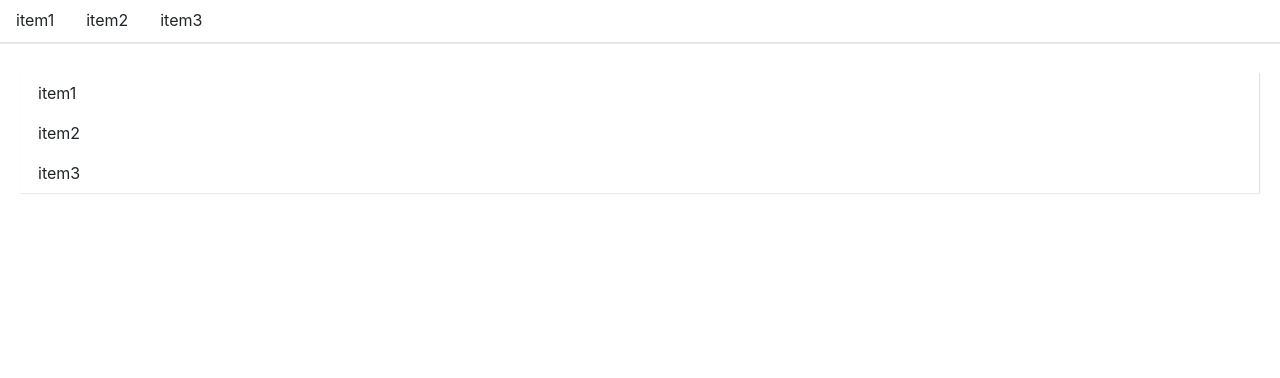
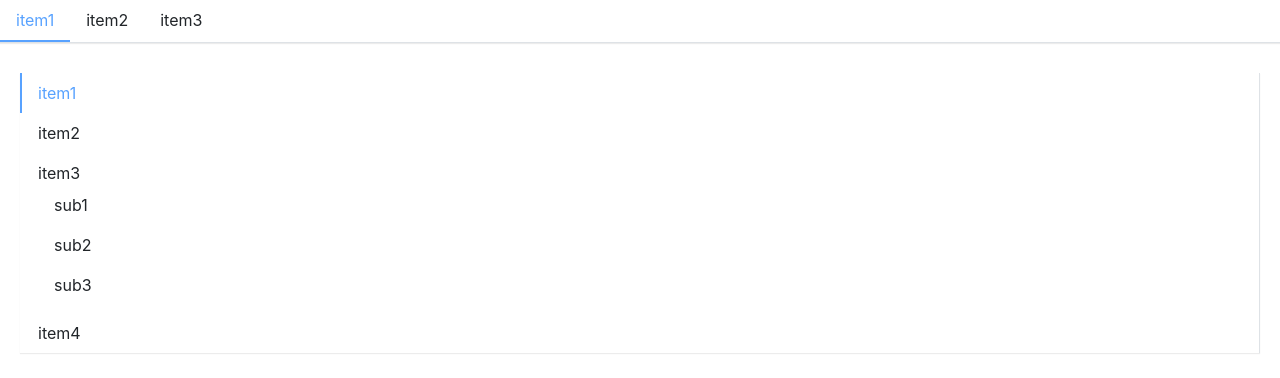
Before and after one commit to salier1/elephant-design, a React (Create React App) app: page / in a window 1280 px wide. Shown: the top 378 px of the page. Built offline with nearby package versions, Linux system fonts and the light colour scheme.

Commit message:
5.8 1welldonemenu!

```diff
--- a/package.json
+++ b/package.json
@@ -3,6 +3,7 @@
   "version": "0.1.0",
   "private": true,
   "dependencies": {
+    "@babel/plugin-proposal-private-property-in-object": "^7.21.11",
     "@testing-library/jest-dom": "^5.17.0",
     "@testing-library/react": "^15.0.6",
     "@testing-library/user-event": "^13.5.0",
--- a/src/App.tsx
+++ b/src/App.tsx
@@ -3,7 +3,7 @@ import { Menu, Menuitem } from "./components/Menu";
 import { selectCallback } from "./components/Menu/Menu";
 import { SubMenu } from "./components/Menu/submenu";
 function App() {
-  const handy: selectCallback = (index: number) => {
+  const handy: selectCallback = (index: string) => {
     console.log(index);
   };
 
@@ -18,7 +18,7 @@ function App() {
           <Menuitem>sub3</Menuitem>
         </SubMenu>
       </Menu>
-      <Menu onSelect={handy} mode="vertical">
+      <Menu onSelect={handy} mode="vertical" defaultOpenSub={["2"]}>
         <Menuitem>item1</Menuitem>
         <Menuitem>item2</Menuitem>
         <SubMenu title="item3">
@@ -26,6 +26,11 @@ function App() {
           <Menuitem>sub2</Menuitem>
           <Menuitem>sub3</Menuitem>
         </SubMenu>
+        <SubMenu title="item4">
+          <Menuitem>sub4</Menuitem>
+          <Menuitem>sub5</Menuitem>
+          <Menuitem>sub6</Menuitem>
+        </SubMenu>
       </Menu>
     </div>
   );
--- a/src/components/Menu/Menu.tsx
+++ b/src/components/Menu/Menu.tsx
@@ -1,55 +1,84 @@
 import React, { cloneElement, createContext, useState } from "react";
 import classNames from "classnames";
 import { MenuItemProps } from "./Menuitem";
+import { SubMenuProps } from "./submenu";
 type menuMode = "horizontal" | "vertical";
-export type selectCallback = (selsectedIndex: number) => void;
+export type selectCallback = (selsectedIndex: string) => void;
 export interface MenuProps {
-  defaultIndex?: number;
+  defaultIndex?: string;
   className?: string;
   mode?: menuMode;
   style?: React.CSSProperties;
   onSelect?: selectCallback;
   children?: React.ReactNode;
+  defaultOpenSub?: string[];
 }
 interface IMenuContext {
-  index?: number;
+  index?: string;
   onSelect?: selectCallback;
   mode?: menuMode;
+  defaultOpenSub?: string[];
 }
 
 export const MenuContext = createContext<IMenuContext>({});
 const Menu: React.FC<MenuProps> = (props) => {
-  const { defaultIndex, className, mode = "horizontal", style, onSelect, children, ...restProps } = props;
+  const {
+    defaultIndex = "0",
+    className,
+    mode = "horizontal",
+    style,
+    onSelect,
+    children,
+    defaultOpenSub = [],
+    ...restProps
+  } = props;
   const classes = classNames("menu", className, {
     "menu-vertical": mode === "vertical",
     "menu-horizontal": mode === "horizontal",
   });
   const [curIndex, setCurIndex] = useState(defaultIndex);
-  const clickHandle = (index: number) => {
+  const clickHandle = (index: string) => {
     setCurIndex(index);
     if (onSelect) onSelect(index);
   };
   const passedContext: IMenuContext = {
     index: curIndex,
     onSelect: clickHandle,
-    mode:mode,
+    mode,
+    defaultOpenSub,
   };
   const renderChildren = () => {
     return React.Children.map(children, (child, index) => {
-      const childElement = child as React.FunctionComponentElement<MenuItemProps>;
+      const childElement = child as React.FunctionComponentElement<
+        MenuItemProps | SubMenuProps
+      >;
       const { displayName } = childElement.type;
-      if (displayName === "MenuItem" || displayName === "Submenu") {
+      if (displayName === "MenuItem") {
         return cloneElement(childElement, {
-          index,
+          index: index.toString(),
+        });
+      } else if (displayName === "Submenu") {
+        return cloneElement(childElement, {
+          index: index.toString(),
+          defaultOpen: defaultOpenSub.includes(index.toString()),
         });
       } else {
-        console.error("Waring:Menu has a child which is not a MenuItem component");
+        console.error(
+          "Waring:Menu has a child which is not a MenuItem component"
+        );
       }
     });
   };
   return (
-    <ul className={classes} style={style} {...restProps} data-testid="test-menu">
-      <MenuContext.Provider value={passedContext}>{renderChildren()}</MenuContext.Provider>
+    <ul
+      className={classes}
+      style={style}
+      {...restProps}
+      data-testid="test-menu"
+    >
+      <MenuContext.Provider value={passedContext}>
+        {renderChildren()}
+      </MenuContext.Provider>
     </ul>
   );
 };
--- a/src/components/Menu/Menuitem.tsx
+++ b/src/components/Menu/Menuitem.tsx
@@ -2,7 +2,7 @@ import React, { FC, useContext, ReactNode } from "react";
 import classNames from "classnames";
 import { MenuContext } from "./Menu";
 export interface MenuItemProps {
-  index?: number;
+  index?: string;
   /**选项是否被禁用 */
   disabled?: boolean;
   /**选项扩展的 className */
@@ -20,7 +20,8 @@ export const MenuItem: FC<MenuItemProps> = (props) => {
     "is-active": context.index === index,
   });
   const handleClick = () => {
-    if (context.onSelect && !disabled && typeof index === "number") context.onSelect(index);
+    if (context.onSelect && !disabled && typeof index === "string")
+      context.onSelect(index);
   };
   return (
     <li className={classes} style={style} onClick={handleClick}>
--- a/src/components/Menu/submenu.tsx
+++ b/src/components/Menu/submenu.tsx
@@ -1,4 +1,10 @@
-import React, { FC, useContext, useState, FunctionComponentElement, ReactNode } from "react";
+import React, {
+  FC,
+  useContext,
+  useState,
+  FunctionComponentElement,
+  ReactNode,
+} from "react";
 import classNames from "classnames";
 import { MenuContext } from "./Menu";
 import { MenuItemProps } from "./Menuitem";
@@ -9,15 +15,24 @@ export interface SubMenuProps {
   /**下拉菜单选型的扩展类名 */
   className?: string;
   children?: ReactNode;
+  defaultOpen?: boolean;
 }
 
-export const SubMenu: FC<SubMenuProps> = ({ index, title, children, className }) => {
-  const [menuOpen, setMenuOpen] = useState(false);
+export const SubMenu: FC<SubMenuProps> = ({
+  index,
+  title,
+  children,
+  className,
+  defaultOpen,
+}) => {
+  const context = useContext(MenuContext);
+  const [menuOpen, setMenuOpen] = useState(defaultOpen);
   const handleClick = (e: React.MouseEvent) => {
     e.preventDefault();
     setMenuOpen(!menuOpen);
+    if (context.onSelect && typeof index === "string") context.onSelect(index);
   };
-  const context = useContext(MenuContext);
+
   const classes = classNames("menu-item submenu-item", className, {
     "is-active": context.index === index,
   });
@@ -48,9 +63,11 @@ export const SubMenu: FC<SubMenuProps> = ({ index, title, children, className })
     const childrenComponent = React.Children.map(children, (child, i) => {
       const childElement = child as FunctionComponentElement<MenuItemProps>;
       if (childElement.type.displayName === "MenuItem") {
-        return childElement;
+        return React.cloneElement(childElement, { index: `${index}-${i}` });
       } else {
-        console.error("Waring:SubMenu has a child which is not a MenuItem component");
+        console.error(
+          "Waring:SubMenu has a child which is not a MenuItem component"
+        );
       }
     });
     return <ul className={subclasses}>{childrenComponent}</ul>;
```
Also changed, not shown: 2 other files (tests, documents, lock files or other folders).
